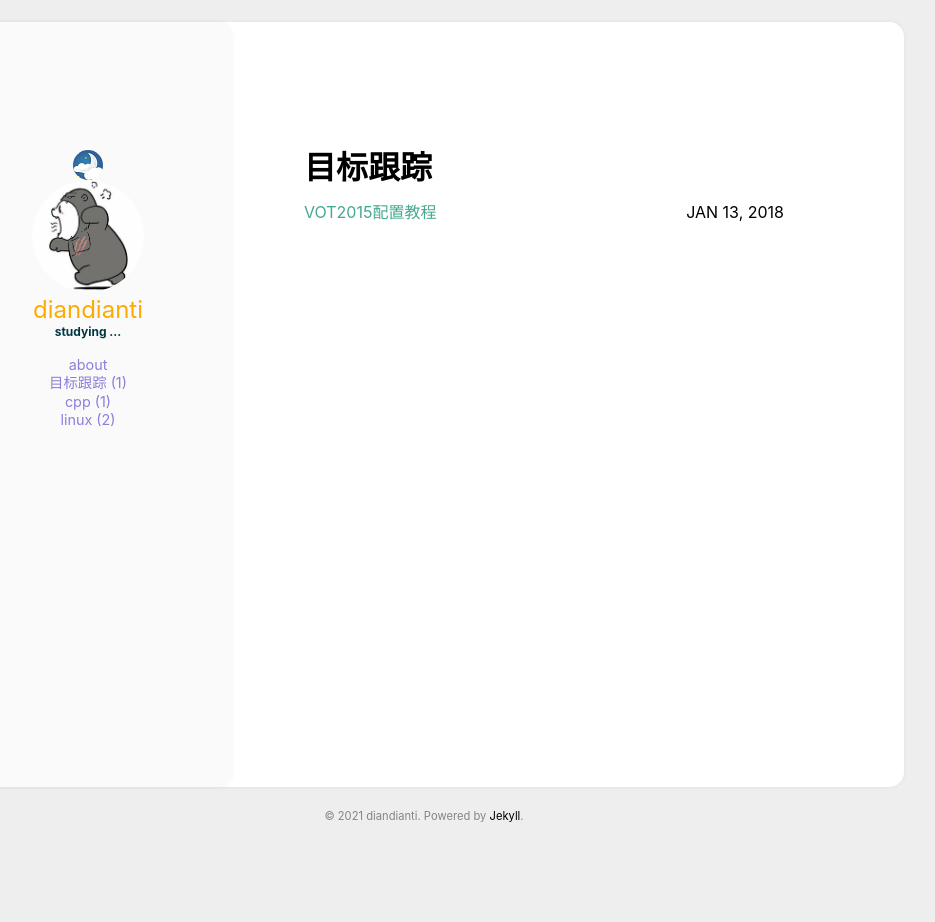
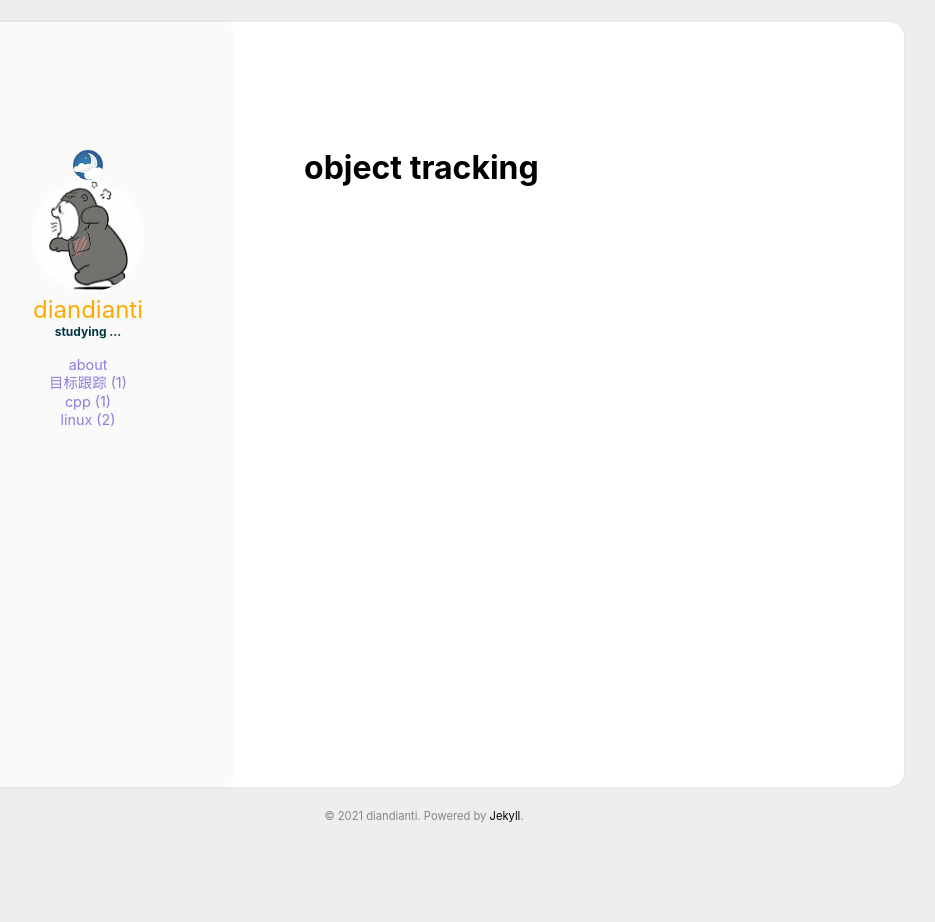
Before and after one commit to diandianti/blog, a Jekyll site: the page built from categories/object_tracking.html, in a window 1280 px wide. Shown: the whole page, without its empty margins (216-1151 px from the left). Built offline with Jekyll 4.4.1, drawn with Linux system fonts in a browser that asks for light colours.

Commit message:
Update and rename 目标跟踪.html to object_tracking.html

```diff
--- a/categories/目标跟踪.html
+++ b/categories/object_tracking.html
@@ -1,6 +1,6 @@
 ---
 layout: page
-type: 目标跟踪
+type: object tracking
 ---
 
 {% include archive.html %}
```
